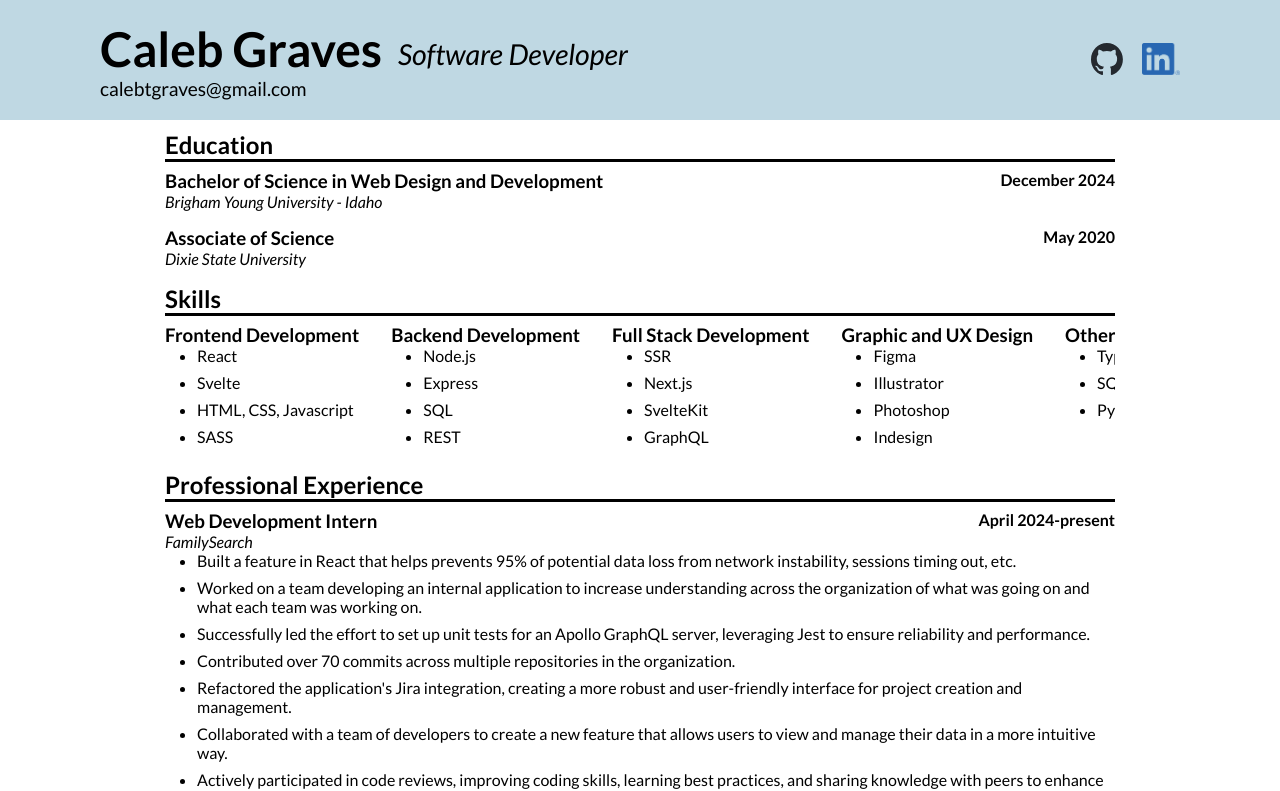
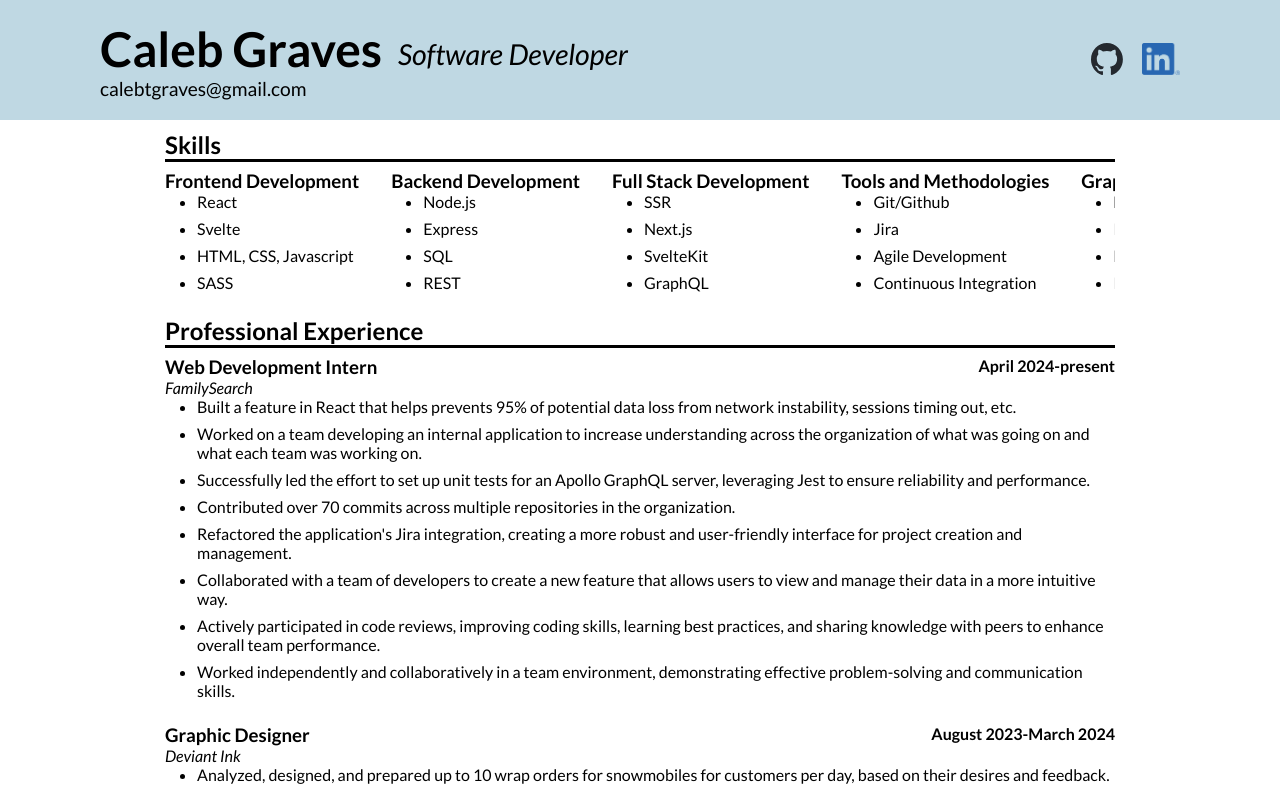
Before and after one commit to calebtgraves/calebtgraves, a Svelte app: page / in a window 1280 px wide. Shown: the top 791 px of the page. Built offline with nearby package versions, Linux system fonts and the light colour scheme; a web font is replaced by a local one.

Commit message:
updated resume

```diff
--- a/src/App.svelte
+++ b/src/App.svelte
@@ -46,9 +46,9 @@
   </header>
   <div id="main-content">
     <Container direction="column">
-      <EducationSection {education} />
       <SkillsSection {skills} />
       <ProfessionalExperienceSection {professionalExperience} />
+      <EducationSection {education} />
       <LanguagesSection {languages} />
       <ProjectsSection {projects} />
     </Container>
--- a/src/resumeInfo.json
+++ b/src/resumeInfo.json
@@ -3,13 +3,11 @@
     {
       "degree": "Bachelor of Science in Web Design and Development",
       "school": "Brigham Young University - Idaho",
-      "graduation": "December 2024",
       "location": "Rexburg, Idaho"
     },
     {
       "degree": "Associate of Science",
       "school": "Dixie State University",
-      "graduation": "May 2020",
       "location": "St. George, Utah"
     }
   ],
@@ -27,14 +25,6 @@
       "items": ["SSR", "Next.js", "SvelteKit", "GraphQL"]
     },
     {
-      "category": "Graphic and UX Design",
-      "items": ["Figma", "Illustrator", "Photoshop", "Indesign"]
-    },
-    {
-      "category": "Other Languages",
-      "items": ["Typescript", "SQL", "Python"]
-    },
-    {
       "category": "Tools and Methodologies",
       "items": [
         "Git/Github",
@@ -42,6 +32,14 @@
         "Agile Development",
         "Continuous Integration"
       ]
+    },
+    {
+      "category": "Graphic and UX Design",
+      "items": ["Figma", "Illustrator", "Photoshop", "Indesign"]
+    },
+    {
+      "category": "Other Languages",
+      "items": ["Typescript", "SQL", "Python"]
     },
     {
       "category": "Soft Skills",
```
